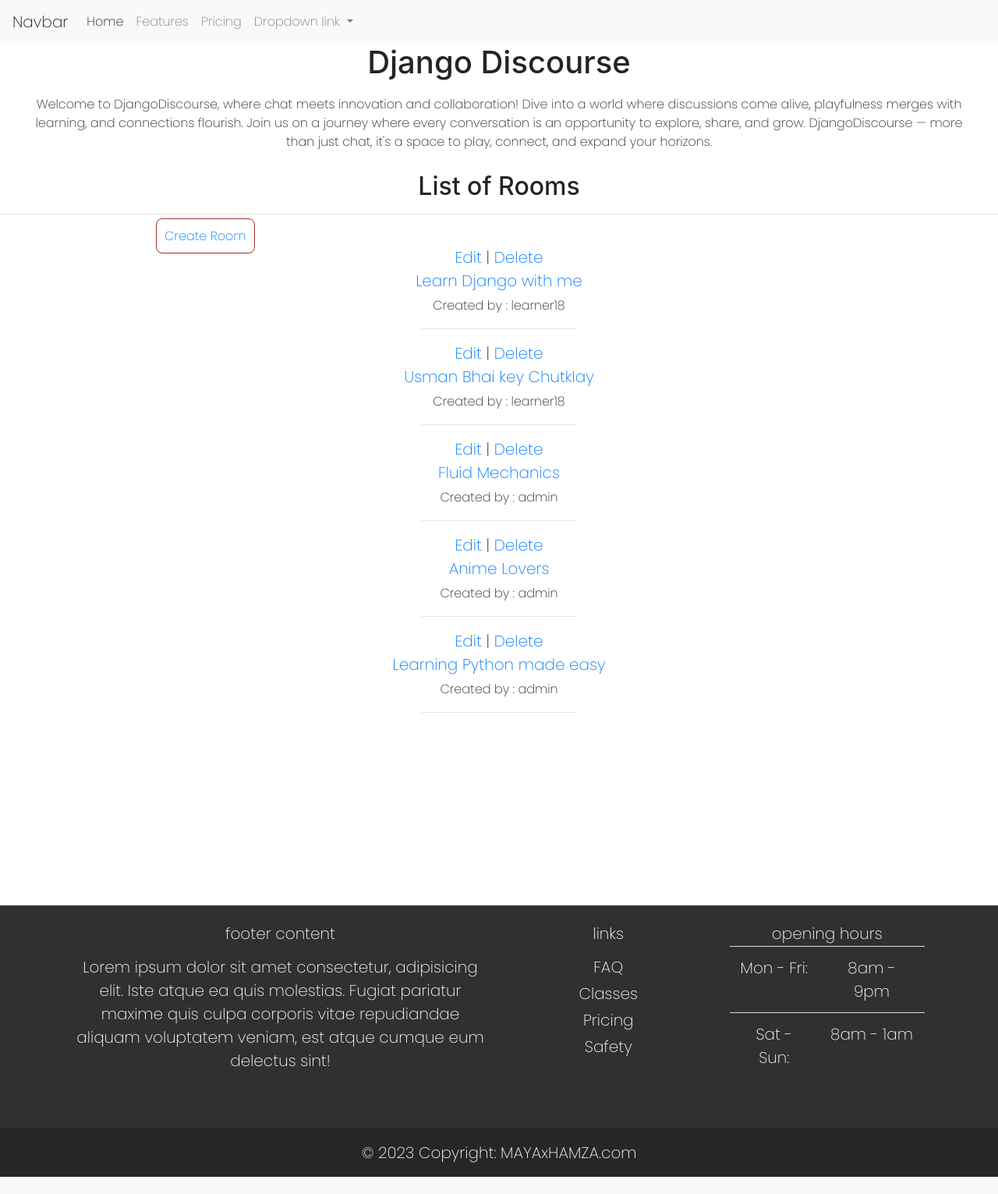
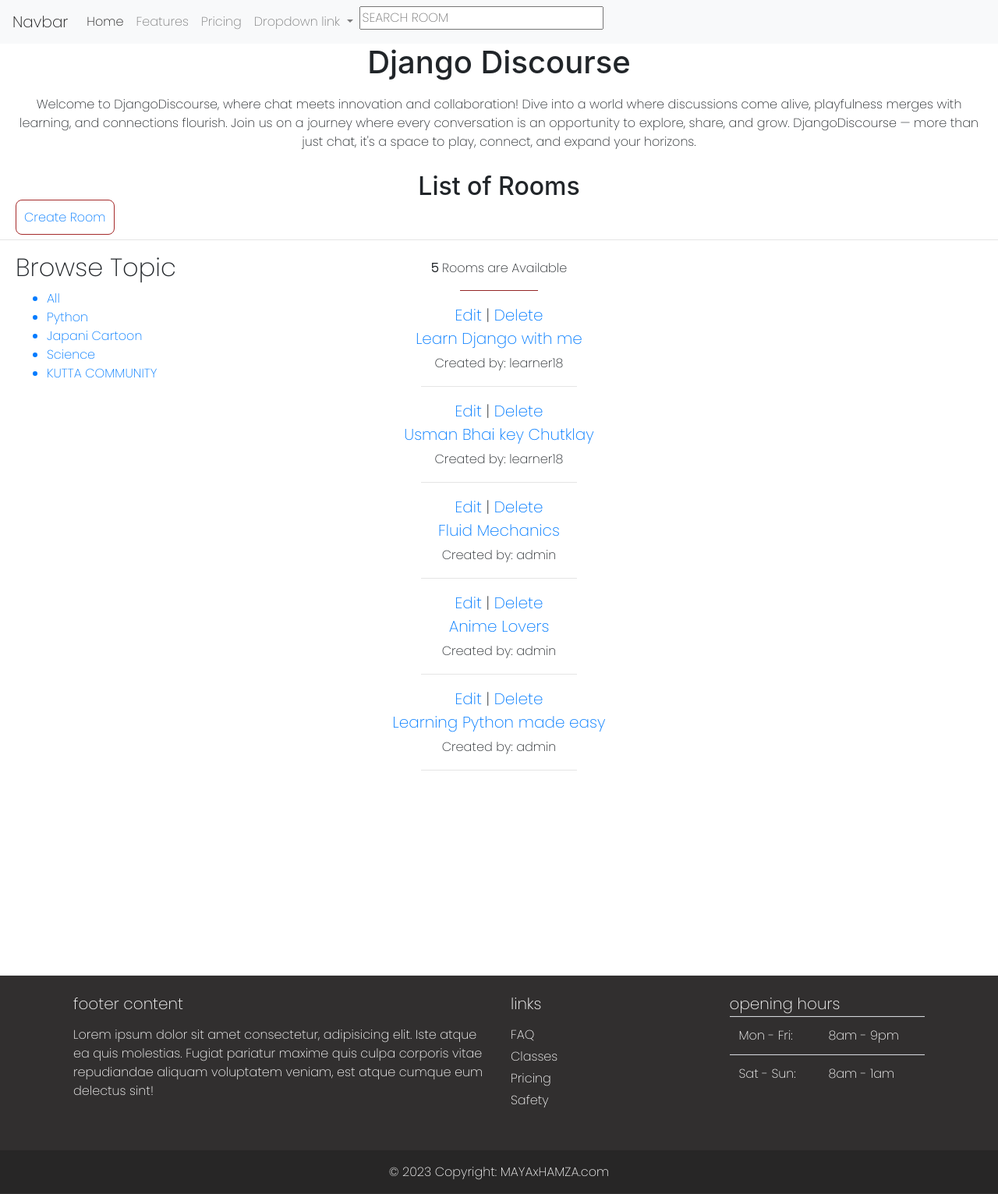
Before and after one commit to hamzamalik22/DjangoDiscourse, a Django app: page / in a window 1280 px wide. Shown: the whole page at 78% size. Before the commit the page ends 1509 px from the top, so only its background shows below. Run offline with Django 4.2, Linux system fonts and the light colour scheme; data comes from the database, SQL or seed files in the repository; both versions use the stored data as it was after the commit.

Commit message:
added Search Functionality

```diff
--- a/DjangoDiscourse/chat/templates/chat/home.html
+++ b/DjangoDiscourse/chat/templates/chat/home.html
@@ -1,7 +1,23 @@
-{% extends "base.html" %} {% block content %}
+{% extends "base.html" %}
+
+{% block content %}
+<style>
+    .room-container {
+        display: grid;
+        grid-template-columns: 1fr 3fr;
+    }
+
+    .room-list {
+        text-align: center;
+    }
+
+    .room-actions {
+        padding-left: 20px;
+    }
+</style>
 
 <h1 style="text-align: center">Django Discourse</h1>
-<p style="text-align: center; padding: 10px 30px">
+<p style="text-align: center; padding: 10px 20px">
     Welcome to DjangoDiscourse, where chat meets innovation and collaboration!
     Dive into a world where discussions come alive, playfulness merges with
     learning, and connections flourish. Join us on a journey where every
@@ -10,22 +26,37 @@
 </p>
 
 <h2 style="text-align: center">List of Rooms</h2>
-<hr />
+<a href="{% url 'create-room' %}" style="margin: 20px; border: 1px solid brown; padding: 10px; border-radius: 8px;" target="_blank">Create Room</a>
+
+<hr/>
+
+<div class="room-container">
+    <div class="room-actions">
+        <h2>Browse Topic</h2>
+        <ul>
             <div>
-    <a href="{% url 'create-room' %}" style="margin: 200px;border: 1px solid brown;padding: 10px;border-radius: 8px;" target="_blank">Create Room</a>
+            <a href="{% url 'home' %}"><li>All</li></a>
+            </div>
+            {% for topic in topics %}
+            <a href="{% url 'home' %}?q={{topic}}"><li>{{topic}}</li></a>
+            {% endfor %}
+        </ul>
+    </div>
+
+    <div class="room-list" style="transform: translateX(-160px);">
+        <h5></h5><b>{{room_count}}</b> Rooms are Available</h5>
+        <hr style="width: 100px;background-color: brown;">
         {% for room in rooms %}
-    <div style="text-align: center">
             <div style="list-style: none; font-size: 20px">
-
                 <a href="{% url 'update-room' room.id %}" target="_blank">Edit</a> |
                 <a href="{% url 'delete-room' room.id %}" target="_blank">Delete</a>
                 <a href="{% url 'room' room.id %}" target="_blank">
                     <li>{{ room.name }}</li>
                 </a>
-            <small>Created by : {{room.host}}</small>
+                <small>Created by: {{ room.host }}</small>
                 <hr style="width: 200px;">
+            </div>
         {% endfor %}
-        </div>
     </div>
 </div>
 
--- a/DjangoDiscourse/chat/views.py
+++ b/DjangoDiscourse/chat/views.py
@@ -1,4 +1,5 @@
 from django.shortcuts import render,redirect
+from django.db.models import Q
 from .models import *
 from .forms import *
 
@@ -13,8 +14,17 @@
 
 
 def home(request):
-    rooms = Room.objects.all()
-    context = {'rooms' : rooms}
+    q = request.GET.get('q')  if request.GET.get('q') != None else ''
+
+    rooms = Room.objects.filter(
+        Q(topic__topic__icontains=q) |
+        Q(name__icontains=q) |
+        Q(description__icontains=q)
+    )
+
+    room_count = rooms.count()
+    topics = Topic.objects.all()
+    context = {'rooms' : rooms,'topics' : topics,'room_count' : room_count}
     return render(request,'chat/home.html',context)
 
 
--- a/DjangoDiscourse/templates/base.html
+++ b/DjangoDiscourse/templates/base.html
@@ -28,7 +28,7 @@
             <div class="collapse navbar-collapse" id="navbarNavDropdown">
                 <ul class="navbar-nav">
                     <li class="nav-item active">
-                        <a class="nav-link" href="#">Home <span class="sr-only">(current)</span></a>
+                        <a class="nav-link" href="#">Home<span class="sr-only">(current)</span></a>
                     </li>
                     <li class="nav-item">
                         <a class="nav-link" href="#">Features</a>
@@ -46,6 +46,11 @@
                             <a class="dropdown-item" href="#">Another action</a>
                             <a class="dropdown-item" href="#">Something else here</a>
                         </div>
+                    </li>
+                    <li>
+                      <form method="GET" action="{% url 'home' %}"  >
+                        <input type="text" name="q" placeholder="SEARCH ROOM"/>
+                      </form>
                     </li>
                 </ul>
             </div>
```
Also changed, not shown: DjangoDiscourse/db.sqlite3. Lines whose indentation alone changed are shown as unchanged.
